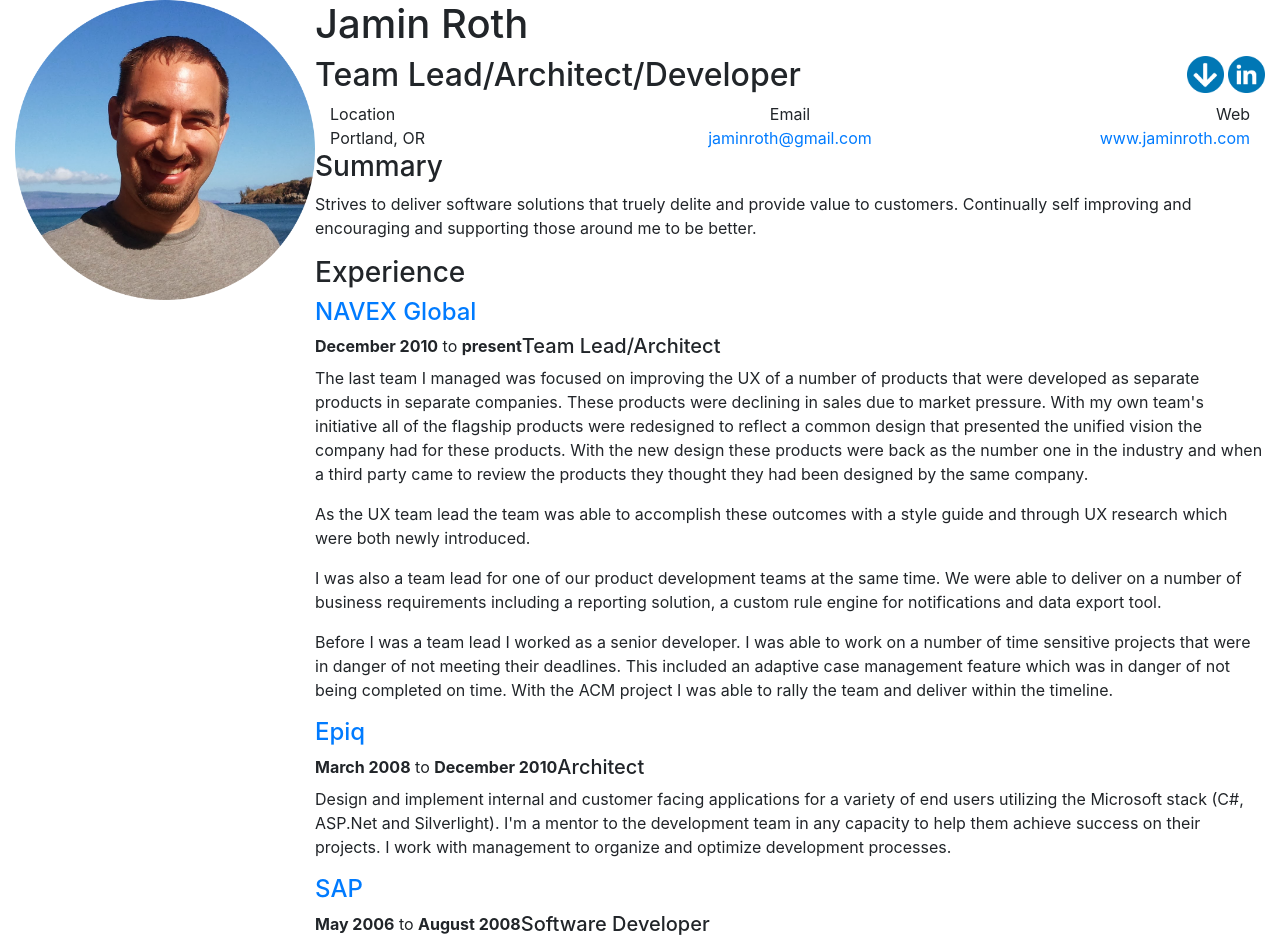
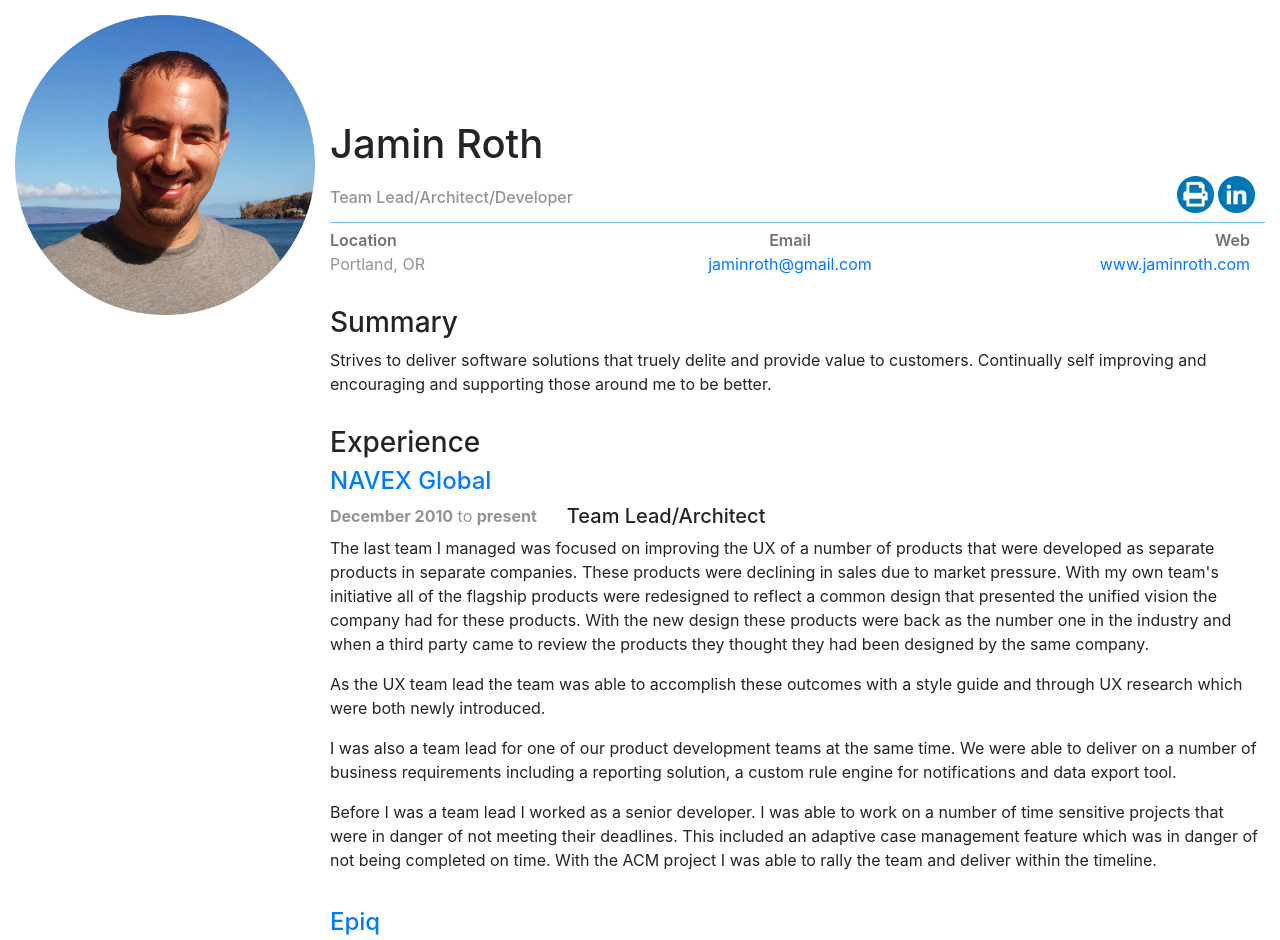
Before and after one commit to kodenine/kodenine.github.io, a website: page index.html in a window 1280 px wide. Shown: the top 940 px of the page. Drawn offline with nearby package versions, Linux system fonts and the light colour scheme.

Commit message:
Added print styles and button

```diff
--- a/index.html
+++ b/index.html
@@ -6,17 +6,17 @@
   </head>
   <body>
     <div class="container-fluid d-flex h-100">
-      <div class="sidebar">
-        <div class="profile">
+      <div class="sidebar no-print">
+        <div class="profile no-print">
           <img src="profile_rnd.png" height="300px" width="300px"></img>
         </div>
       </div>
       <div class="content">
         <div class="about">
           <h1>Jamin Roth</h1>
-          <div class="float-right button-links">
-            <a href="jaminroth_resume.pdf">
-              <img src="download.png" style="width: 37px; height: 37px;"></img>
+          <div class="float-right button-links no-print">
+            <a href="#" onclick="window.print();return false;">
+              <img src="print.png" style="width: 37px; height: 37px;"></img>
             </a>
             <a href="https://www.linkedin.com/in/jaminroth/">
               <img src="linkedin.png" style="width: 37px; height: 37px;"></img>
--- a/main.css
+++ b/main.css
@@ -0,0 +1,65 @@
+
+.sidebar {
+    flex: 0 0 100px;
+    padding: 15px;
+}
+.content {
+    max-width: 1024px;
+    min-width: 768px;
+}
+.about {
+    margin-top: 120px;
+}
+h2 {
+    color: #939393;
+    font-size: 1rem;
+    margin: 20px 0 15px 0;
+}
+h3 {
+    margin-top: 30px;
+}
+.button-links {
+    margin-right: 10px;
+}
+.page-divider {
+    margin-top: 10px;
+    margin-bottom: 5px;
+    border-top: 1px solid #6bc1ff;
+    width: 100%;
+}
+.container-fluid {
+    padding-left: 0px;
+}
+.row.header-row {
+    font-weight: 600;
+    color: #727272;
+}
+.row {
+    color: #939393;
+}
+.exp-timeline {
+    color: #939393;
+    margin-right: 30px;
+    line-height: 1.5;
+}
+.seperator {
+    padding-top: 20px;
+}
+.csl {
+    color: #939393;
+}
+
+@media print
+{
+    .no-print, .no-print *
+    {
+        display: none !important;
+    }
+    .sidebar {
+        flex: 0 0 0;
+        padding: 0;
+    }
+    .about {
+        margin-top: 0;
+    }
+}
```
Also changed, not shown: package.json (added, +20 -0 lines), print.png (added).
